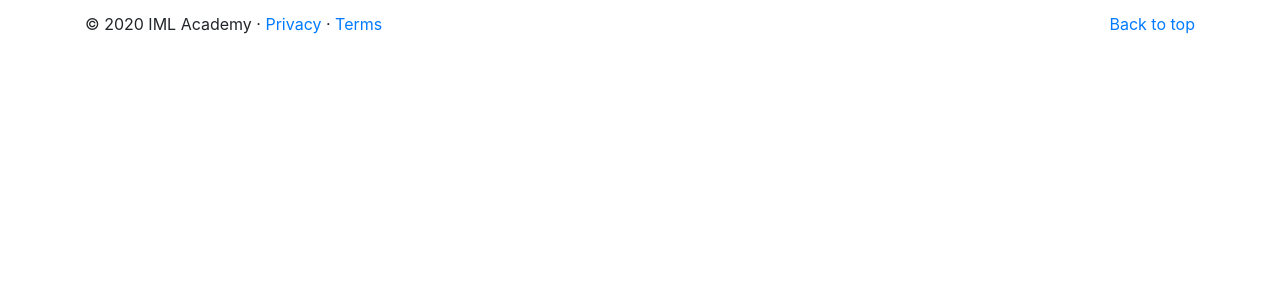
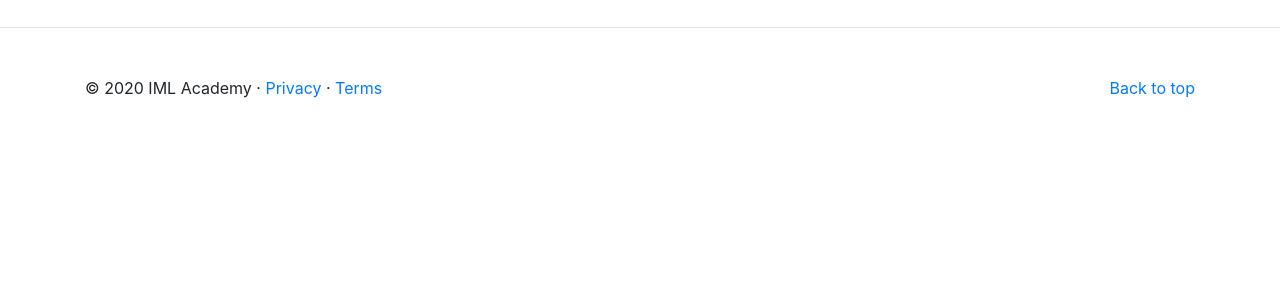
Before and after one commit to IM-sga/school_management_system_2020, a PHP site: page /pages/chooseRole.php in a window 1280 px wide. Shown: the part 518-800 px from the top of the page. Run offline with PHP 8.4, Linux system fonts and the light colour scheme.

Commit message:
margin edited

```diff
--- a/partials/footer.php
+++ b/partials/footer.php
@@ -1,5 +1,5 @@
-<hr class="display-4">
-<footer class="container">
+<hr class="display-4 mt-5">
+<footer class="container mt-5">
     <p class="float-right"><a href="#">Back to top</a></p>
     <p>&copy; 2020 IML Academy &middot; <a href="#">Privacy</a> &middot; <a href="#">Terms</a></p>
 </footer>
```
